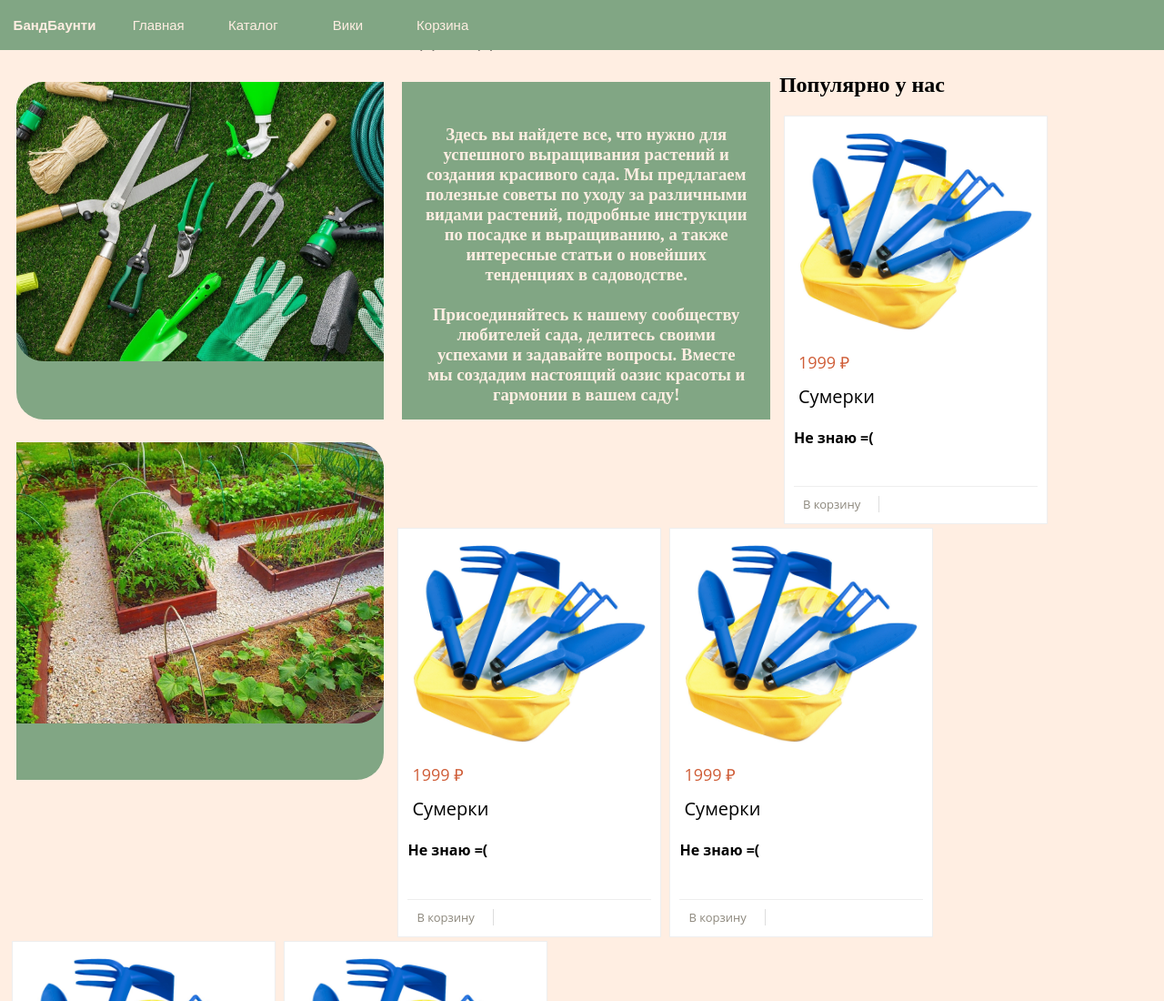
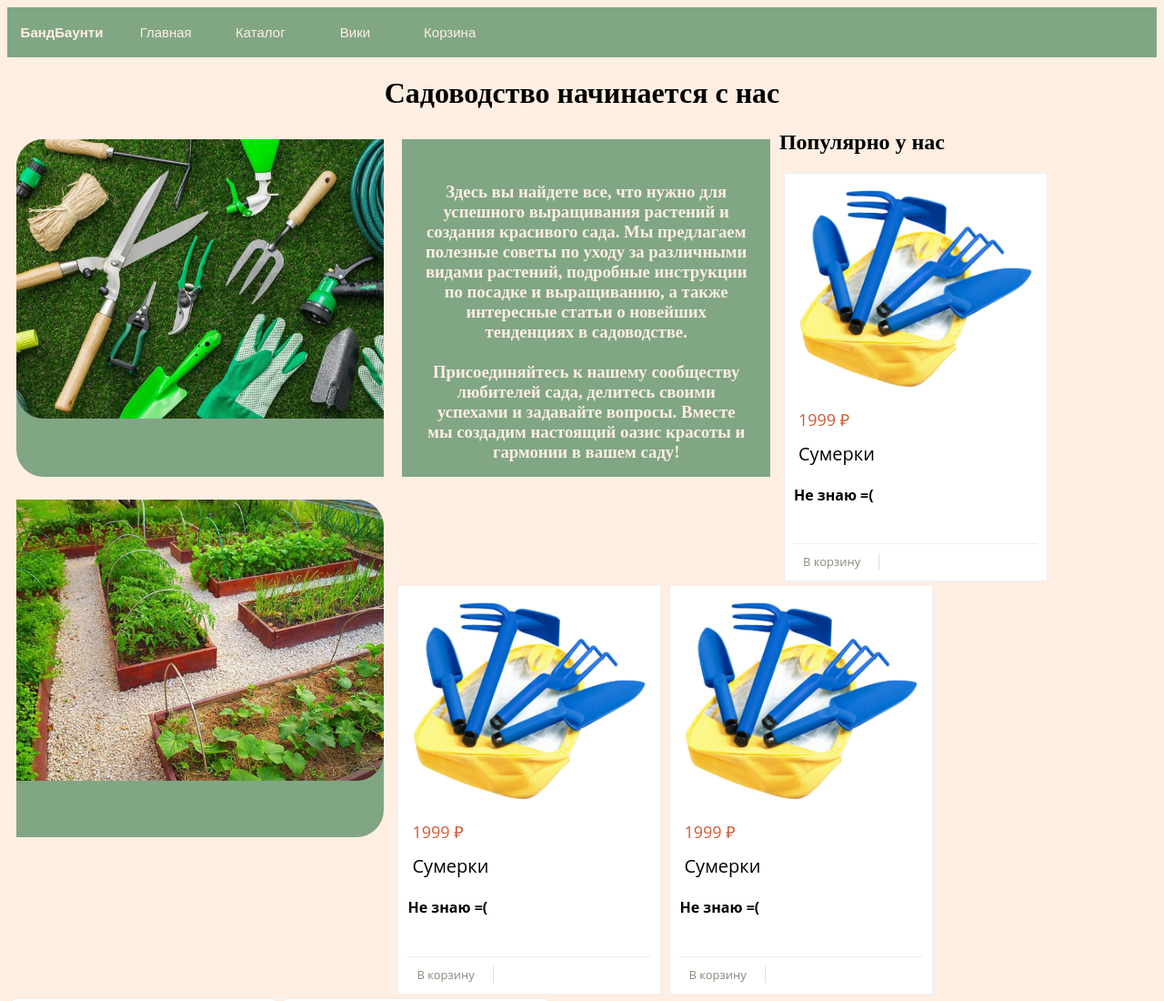
Before and after one commit to Bra45f/Skavrenuk_sait_po_sadovodstvu, a plain HTML site: page index.html in a window 1280 px wide. Shown: the top 1100 px of the page at 91% size. Drawn offline with Linux system fonts and the light colour scheme.

Commit message:
исправил 'не помню'

```diff
--- a/prod-style.css
+++ b/prod-style.css
@@ -4,7 +4,7 @@ body{
 
 #topnav {
     width: 100%;
-    position: fixed;
+    position: static;
     top: 0;
     left: 0;
     background-color: #81A684;
--- a/style.css
+++ b/style.css
@@ -4,7 +4,7 @@ body{
 
 #topnav {
     width: 100%;
-    position: fixed;
+    position: static;
     top: 0;
     left: 0;
     background-color: #81A684;
```
